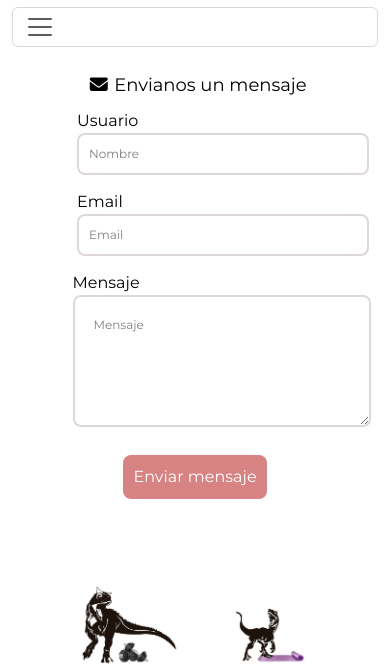
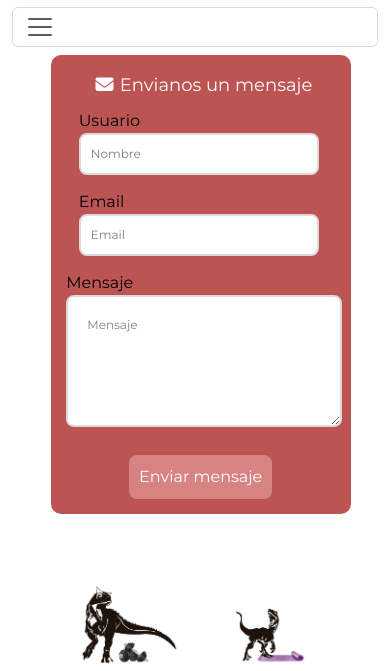
Before and after one commit to YesikaPerezRavelo/FitnessPlanYes, a plain HTML site: page pages/contact.html in a window 390 px wide. Shown: the part 88-759 px from the top of the page. Drawn offline with nearby package versions, Linux system fonts and the light colour scheme; some packages are replaced by stand-ins of ours; a script that the page names is missing.

Commit message:
organizando

```diff
--- a/css/style.css
+++ b/css/style.css
@@ -110,7 +110,7 @@ body {
   display: flex;
   flex-direction: column;
   font-size: medium;
-  margin-right: 4rem;
+  margin-right: 4.5rem;
 }
 
 .input-control input {
@@ -155,7 +155,7 @@ body {
 }
 
 .fa-solid {
-  color: black;
+  color: white;
   padding: 0.4rem;
 }
 
@@ -594,9 +594,52 @@ button {
 }
 
 /* Contacto */
+.container3 {
+  height: auto;
+  background-color: #bd5454;
+  width: 300px;
+  border-radius: 10px;
+  display: flex;
+  margin-left: 40%;
+}
+
+.container3 h2 {
+  color: white;
+}
+
+@media (max-width: 700px) {
+  .container3 {
+    height: auto;
+    background-color: #bd5454;
+    width: 300px;
+    border-radius: 10px;
+    display: flex;
+    margin-left: 30%;
+  }
+}
+
+@media (max-width: 500px) {
+  .container3 {
+    height: auto;
+    background-color: #bd5454;
+    width: 300px;
+    border-radius: 10px;
+    display: flex;
+    margin-left: 13%;
+  }
+}
+
+.box {
+  width: 350px;
+  height: auto;
+  display: flex;
+  flex-direction: column;
+  justify-content: center;
+  align-items: center;
+}
 
 .name {
-  width: 170%;
+  width: 140%;
   position: relative;
   margin-bottom: 15px;
 }
@@ -616,7 +659,7 @@ button {
   font-weight: 500;
 }
 .email {
-  width: 170%;
+  width: 140%;
   position: relative;
   margin-bottom: 15px;
 }
@@ -645,7 +688,6 @@ button {
   width: 140%;
   position: relative;
   margin-bottom: 18px;
-  margin-left: 1rem;
 }
 
 .message-box textarea {
@@ -668,6 +710,16 @@ button {
   margin-bottom: 60px;
   display: flex;
   justify-content: center;
+}
+
+#send {
+  padding: 10px;
+  margin-top: 10px;
+  width: 100%;
+  color: white;
+  background-color: #d78383;
+  border: none;
+  border-radius: 8px;
 }
 
 /* user */
--- a/js/contacto.js
+++ b/js/contacto.js
@@ -7,9 +7,10 @@ function message() {
 
   if (Name.value === "" || email.value === "" || msg.value === "") {
     Swal.fire({
-      icon: "error",
-      title: "Oops...",
-      text: "Falta información",
+      title: "¡Falta información",
+      imageUrl: "../img/j.webp",
+      imageWidth: "25%",
+      showCloseButton: "true",
     });
   } else {
     setTimeout(() => {
@@ -18,6 +19,11 @@ function message() {
       msg.value = "";
     }, 2000);
 
-    Swal.fire("Gracias", "Tu mensaje fue enviado", "success");
+    Swal.fire({
+      title: "¡Mensaje enviado!",
+      imageUrl: "../img/a.webp",
+      imageWidth: "25%",
+      showCloseButton: "true",
+    });
   }
 }
--- a/pages/contact.html
+++ b/pages/contact.html
@@ -84,7 +84,7 @@
 
 <!-- contact form -->
 <section id="intro-section">
-<div class="container">
+<div class="container3">
 
   <div class="box">
 
```
Also changed, not shown: js/appointment.js (+7 -1 lines).
